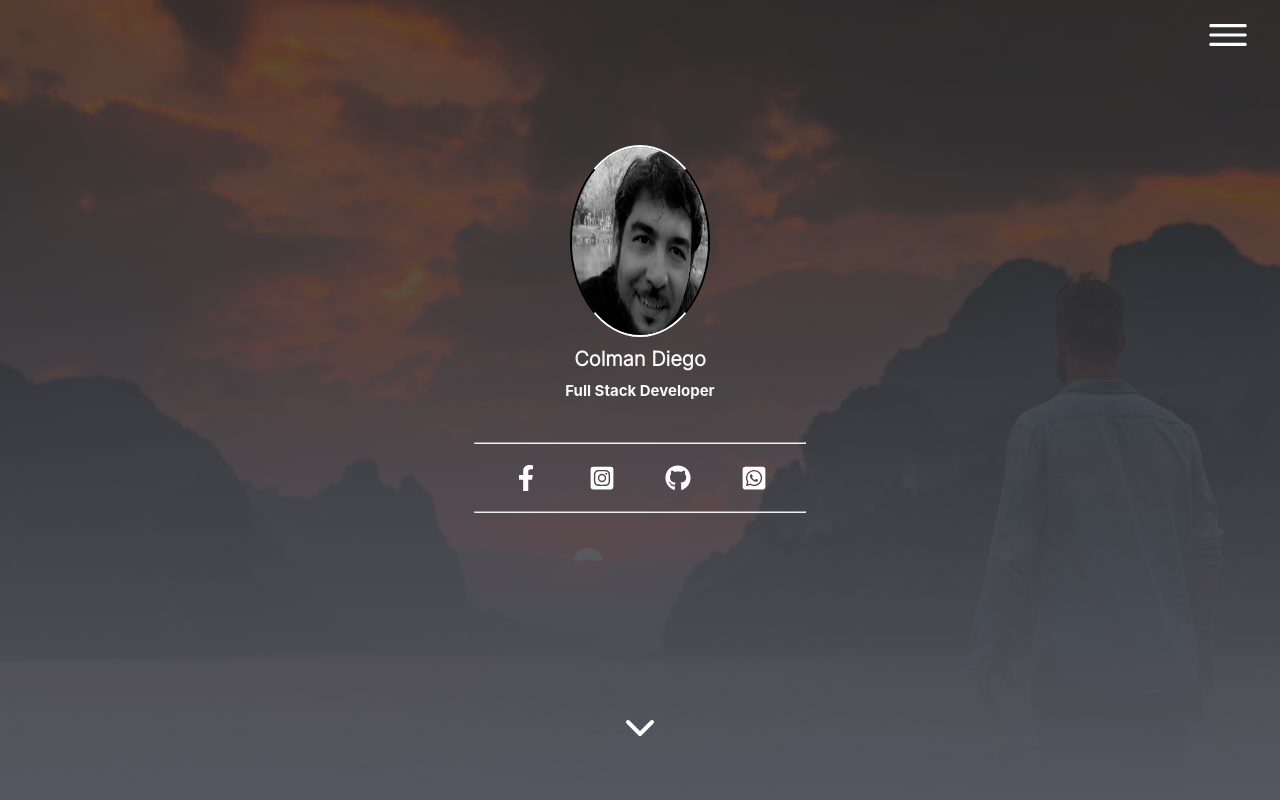
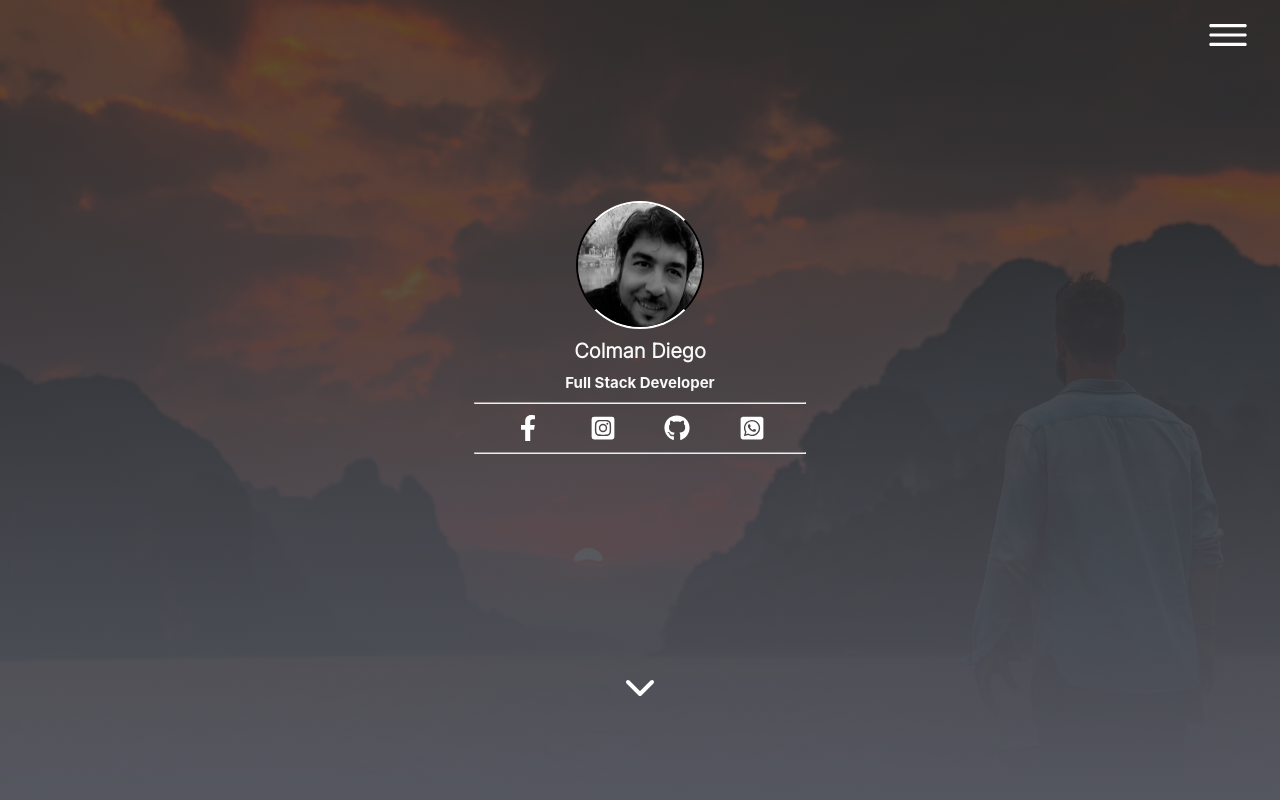
Before and after one commit to Lcdiego/Portfolio, a React (Create React App) app: page / in a window 1280 px wide. Shown: the top 800 px of the page. Built offline with nearby package versions, Linux system fonts and the light colour scheme.

Commit message:
cambio posicion

```diff
--- a/src/components/TP-Porfolio/HeroNavbar/HeroNavbar.css
+++ b/src/components/TP-Porfolio/HeroNavbar/HeroNavbar.css
@@ -91,13 +91,8 @@ border-radius: 13px;
 .contenedorIconos{
     display: flex;
     justify-content: center;
-
     margin-top: 10px;
-height: 17%;
-
-
-
-
+    height: 17%;
 }
 
 .lineas{
@@ -149,14 +144,19 @@ height: 17%;
 }
 }
  @media(min-width:320px){
+    .imagContenedor{
+        height: 48vh;
+        justify-content: flex-end;
+    }
      .img{
-        width: 27%;
-        height: 48%;
+        width: 94px;
+        height: 94px;
 
      }
      .lineas{
         width: 56%;
      }
+
 
      .iconos{
         align-items: center;
@@ -164,8 +164,8 @@ height: 17%;
         width: 100%;
      }
      .redes{
-        width: 23%;
-        height: 91%;
+        width: 40px;
+        height: 40px;
      }.iconoSiguiente{
         height: 15%;
      }
@@ -181,50 +181,56 @@ height: 17%;
     }
     @media(min-width:400px){
         .img{
-           width: 27%;
-        height: 63%;
+           width: 100px;
+        height: 100px;
 
 
         }
         .lineas{
             width: 44%;
         }
-        .redes{
-            width: 21%;
+
+
+        .imagContenedor{
+            height: 44vh;
         }
-        .imagContenedor{
-            height: 37%;
-        }
+
+    }
+    .menuHorizontal{
+        height: 5%;
     }
     @media(min-width:500px){
         .img{
-           width: 23%;
-   height: 58%;
+            width: 100px;
+            height: 100px;
 
         }
         .lineas{
             width: 42%;
         }
         .imagContenedor{
-            height: 40vh;
+            height: 44vh;
+        }
+        .contenedorIconos{
+            margin-top: 10px;
         }
 
     }
 
     @media(min-width:600px){
         .lineas{
-            width: 34%;
-            height: 57%;
+            width: 221px;
+            height: 95px;
         }
         .imagContenedor{
-            height: 40%;
+            height: 44%;
         }
         .img{
-            width: 19%;
-            height: 58%;
+            width: 100px;
+            height: 100px;
         }
         .contenedorIconos{
-            height: 29%;
+            height: 34vh;
         }
         .listasVerticales{
             margin: 10px;
@@ -233,8 +239,8 @@ height: 17%;
     }
     @media(min-width:700px){
 .img{
-    width: 16%;
-    height: 58%;
+    width: 107px;
+    height: 107px;
 
 }
 .lineas{
@@ -244,73 +250,66 @@ height: 17%;
 }
 @media(min-width:800px){
 .img{
- width: 15%;
+ width: 107px;
+ height: 107px;
 }
 .lineas{
     width: 30%;
-}
-.redes{
-    width: 18%;
 }
 
 }
 
 @media(min-width:900px){
 .img{
-     width: 13%;
+     width: 107px;
+     height: 107px;
 }
 .contenedorIconos{
  height: 29%;
 }
 .lineas{
     width: 26%;
-}.redes{
-    width: 18%;
 }
 
 }
 @media(min-width:1000px){
 .img{
- width: 12%;
+ width: 117px;
+ height: 117px;
 }
 .contenedorIconos{
 height: 29%;
 }
-.redes{
-    width: 17%;
-}
+
 
 
 }
 @media(min-width:1100px){
 .img{
- width: 11%;
+ width: 128px;
+ height: 128px;
  }
 .contenedorIconos{
 height: 29%;
 }
-.redes{
-    width: 16%;
-}
+
 
 }
 @media(min-width:1200px){
 .img{
-width: 11%;
-height: 60%;
+width: 128px;
+height: 128px;
 }
 .contenedorIconos{
 height: 29%;
 }
-.redes{
-    width: 14%;
-}
+
 
 }
 @media(min-width:1300px){
     .img{
-    width: 142px;
-    height: 57%;
+    width: 128px;
+    height: 128px;
     }
     .contenedorIconos{
     height: 29%;
@@ -319,8 +318,6 @@ height: 29%;
         margin: 10px;
         font-size: 13px;
     }
-    .redes{
-        width: 13%;
-    }
+
 
     }
```
